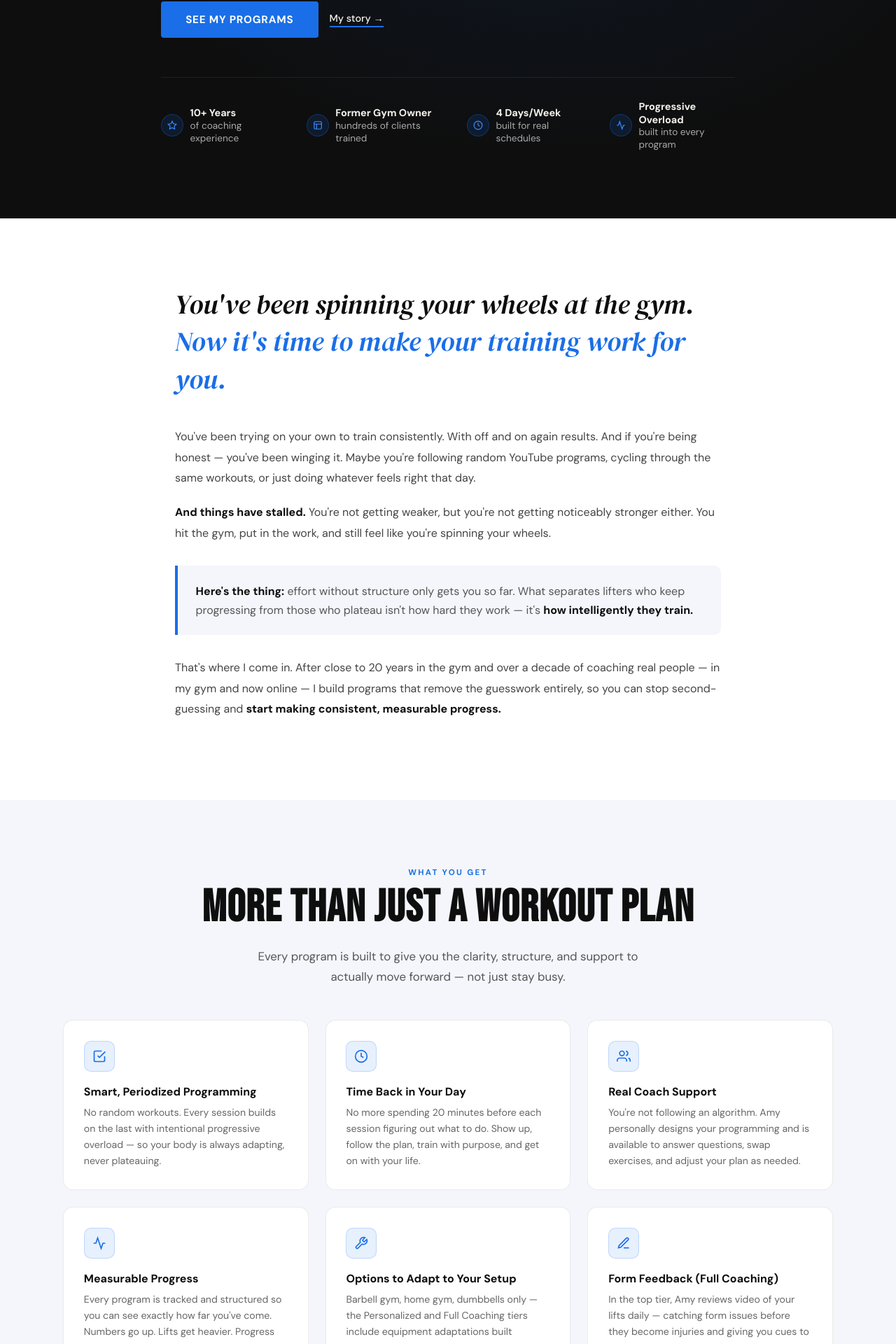
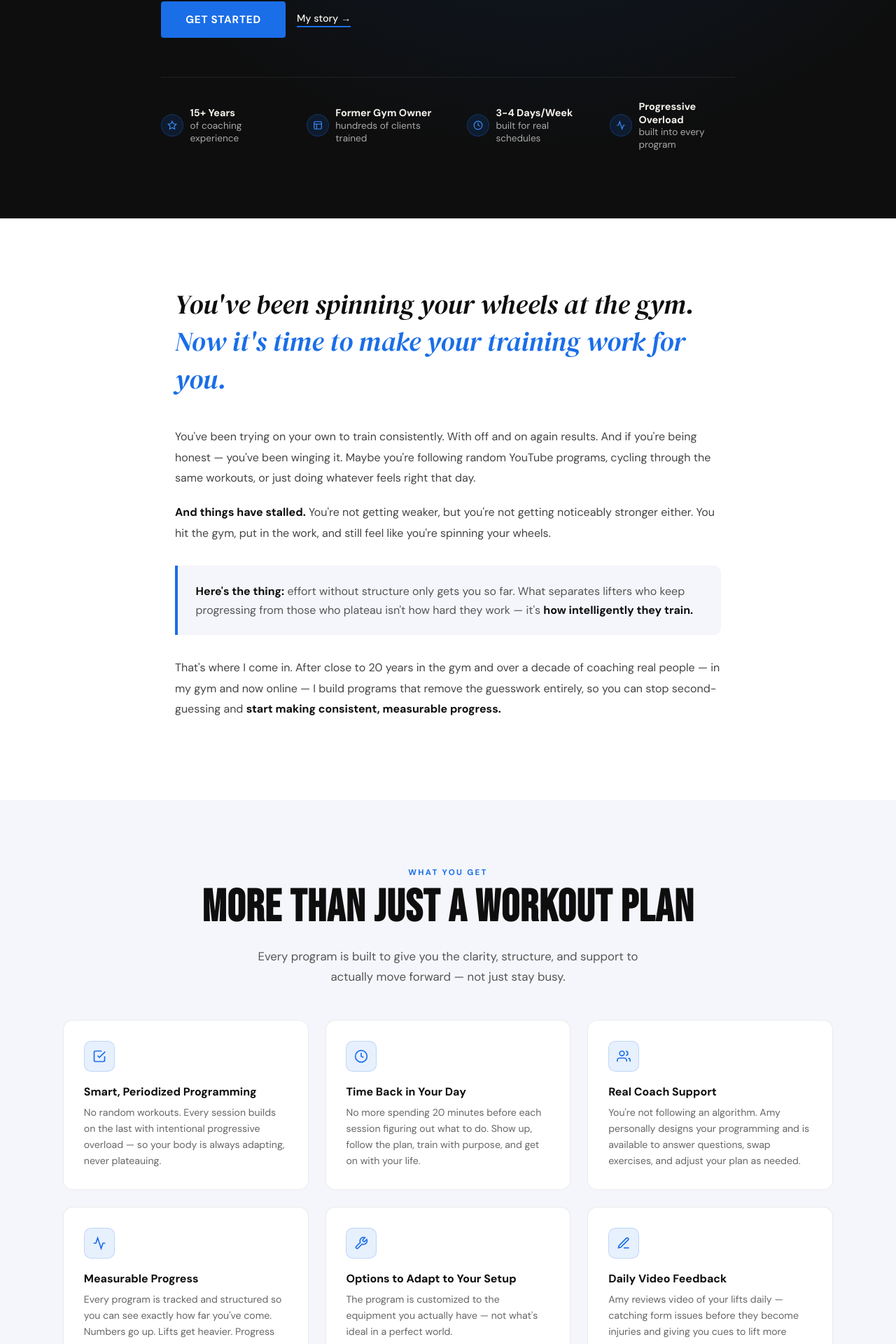
Before and after one commit to AmyWitt/amy-witt-coaching, a React (Vite) app: page / in a window 1280 px wide. Shown: the part 640-2560 px from the top of the page at 70% size. Built offline with nearby package versions, Linux system fonts and the light colour scheme.

Commit message:
Update App.jsx

```diff
--- a/src/App.jsx
+++ b/src/App.jsx
@@ -2,17 +2,13 @@ import { useState } from 'react'
 import amyPhoto from './assets/amy.js'
 import './App.css'
 
-const STRIPE = {
-  monthly: 'https://buy.stripe.com/4gM8wPcSmc4a3Lq6a908g05',
-  personalized: 'https://buy.stripe.com/14A3cvf0ub06chWbut08g04',
-  full: 'https://buy.stripe.com/eVqdR98C6fgmgycgON08g01',
-}
+const STRIPE_LINK = 'https://buy.stripe.com/eVqdR98C6fgmgycgON08g01'
 
 function Nav() {
   return (
     <nav className="nav">
       <a href="#" className="nav-logo">Amy <span>Witt</span></a>
-      <a href="#packages" className="nav-cta">View Programs</a>
+      <a href="#offer" className="nav-cta">Get Started</a>
     </nav>
   )
 }
@@ -23,39 +19,29 @@ function Hero() {
       <div className="hero-bg-glow" />
       <div className="hero-inner">
         <div className="hero-eyebrow fade-up">Online Strength Programs &amp; Coaching · For People Who Want More Out of Their Workouts</div>
-        <h1 className="hero-h1 fade-up delay-1">
-          Stop Guessing.<br />Start Getting <em>Stronger.</em>
-        </h1>
+        <h1 className="hero-h1 fade-up delay-1">Stop Guessing.<br />Start Getting <em>Stronger.</em></h1>
         <p className="hero-sub fade-up delay-2">
           You've put in the reps. But <strong>random workouts and guesswork are keeping you stuck.</strong> This programming gives you a smart, structured path to real, lasting strength — without the trial and error.
         </p>
         <div className="hero-ctas fade-up delay-3">
-          <a href="#packages" className="btn-primary">See My Programs</a>
+          <a href="#offer" className="btn-primary">Get Started</a>
           <a href="#about" className="btn-secondary">My story →</a>
         </div>
         <div className="hero-proof fade-up delay-4">
           <div className="proof-item">
-            <div className="proof-icon">
-              <svg viewBox="0 0 24 24"><path d="M12 2L15.09 8.26L22 9.27L17 14.14L18.18 21.02L12 17.77L5.82 21.02L7 14.14L2 9.27L8.91 8.26L12 2Z" strokeWidth="2" stroke="#3d8fff" fill="none"/></svg>
-            </div>
-            <div className="proof-text"><strong>10+ Years</strong>of coaching experience</div>
+            <div className="proof-icon"><svg viewBox="0 0 24 24"><path d="M12 2L15.09 8.26L22 9.27L17 14.14L18.18 21.02L12 17.77L5.82 21.02L7 14.14L2 9.27L8.91 8.26L12 2Z" strokeWidth="2" stroke="#3d8fff" fill="none"/></svg></div>
+            <div className="proof-text"><strong>15+ Years</strong>of coaching experience</div>
           </div>
           <div className="proof-item">
-            <div className="proof-icon">
-              <svg viewBox="0 0 24 24" stroke="#3d8fff" fill="none" strokeWidth="2"><rect x="3" y="3" width="18" height="18" rx="2"/><path d="M3 9h18M9 21V9"/></svg>
-            </div>
+            <div className="proof-icon"><svg viewBox="0 0 24 24" stroke="#3d8fff" fill="none" strokeWidth="2"><rect x="3" y="3" width="18" height="18" rx="2"/><path d="M3 9h18M9 21V9"/></svg></div>
             <div className="proof-text"><strong>Former Gym Owner</strong>hundreds of clients trained</div>
           </div>
           <div className="proof-item">
-            <div className="proof-icon">
-              <svg viewBox="0 0 24 24" stroke="#3d8fff" fill="none" strokeWidth="2"><circle cx="12" cy="12" r="10"/><polyline points="12 6 12 12 16 14"/></svg>
-            </div>
-            <div className="proof-text"><strong>4 Days/Week</strong>built for real schedules</div>
+            <div className="proof-icon"><svg viewBox="0 0 24 24" stroke="#3d8fff" fill="none" strokeWidth="2"><circle cx="12" cy="12" r="10"/><polyline points="12 6 12 12 16 14"/></svg></div>
+            <div className="proof-text"><strong>3-4 Days/Week</strong>built for real schedules</div>
           </div>
           <div className="proof-item">
-            <div className="proof-icon">
-              <svg viewBox="0 0 24 24" stroke="#3d8fff" fill="none" strokeWidth="2"><polyline points="22 12 18 12 15 21 9 3 6 12 2 12"/></svg>
-            </div>
+            <div className="proof-icon"><svg viewBox="0 0 24 24" stroke="#3d8fff" fill="none" strokeWidth="2"><polyline points="22 12 18 12 15 21 9 3 6 12 2 12"/></svg></div>
             <div className="proof-text"><strong>Progressive Overload</strong>built into every program</div>
           </div>
         </div>
@@ -68,9 +54,7 @@ function Pain() {
   return (
     <section className="pain-section">
       <div className="pain-inner">
-        <div className="pain-intro">
-          You've been spinning your wheels at the gym. <span>Now it's time to make your training work for you.</span>
-        </div>
+        <div className="pain-intro">You've been spinning your wheels at the gym. <span>Now it's time to make your training work for you.</span></div>
         <div className="pain-body">
           <p>You've been trying on your own to train consistently. With off and on again results. And if you're being honest — you've been winging it. Maybe you're following random YouTube programs, cycling through the same workouts, or just doing whatever feels right that day.</p>
           <p><strong>And things have stalled.</strong> You're not getting weaker, but you're not getting noticeably stronger either. You hit the gym, put in the work, and still feel like you're spinning your wheels.</p>
@@ -85,36 +69,12 @@ function Pain() {
 }
 
 const getCards = [
-  {
-    title: 'Smart, Periodized Programming',
-    body: 'No random workouts. Every session builds on the last with intentional progressive overload — so your body is always adapting, never plateauing.',
-    icon: <svg viewBox="0 0 24 24" stroke="#1A6EE8" fill="none" strokeWidth="2"><path d="M9 11l3 3L22 4"/><path d="M21 12v7a2 2 0 01-2 2H5a2 2 0 01-2-2V5a2 2 0 012-2h11"/></svg>,
-  },
-  {
-    title: 'Time Back in Your Day',
-    body: 'No more spending 20 minutes before each session figuring out what to do. Show up, follow the plan, train with purpose, and get on with your life.',
-    icon: <svg viewBox="0 0 24 24" stroke="#1A6EE8" fill="none" strokeWidth="2"><circle cx="12" cy="12" r="10"/><polyline points="12 6 12 12 16 14"/></svg>,
-  },
-  {
-    title: 'Real Coach Support',
-    body: "You're not following an algorithm. Amy personally designs your programming and is available to answer questions, swap exercises, and adjust your plan as needed.",
-    icon: <svg viewBox="0 0 24 24" stroke="#1A6EE8" fill="none" strokeWidth="2"><path d="M17 21v-2a4 4 0 00-4-4H5a4 4 0 00-4 4v2"/><circle cx="9" cy="7" r="4"/><path d="M23 21v-2a4 4 0 00-3-3.87M16 3.13a4 4 0 010 7.75"/></svg>,
-  },
-  {
-    title: 'Measurable Progress',
-    body: "Every program is tracked and structured so you can see exactly how far you've come. Numbers go up. Lifts get heavier. Progress becomes impossible to ignore.",
-    icon: <svg viewBox="0 0 24 24" stroke="#1A6EE8" fill="none" strokeWidth="2"><polyline points="22 12 18 12 15 21 9 3 6 12 2 12"/></svg>,
-  },
-  {
-    title: 'Options to Adapt to Your Setup',
-    body: "Barbell gym, home gym, dumbbells only — the Personalized and Full Coaching tiers include equipment adaptations built specifically around what you have, not what's ideal in a perfect world.",
-    icon: <svg viewBox="0 0 24 24" stroke="#1A6EE8" fill="none" strokeWidth="2"><path d="M14.7 6.3a1 1 0 000 1.4l1.6 1.6a1 1 0 001.4 0l3.77-3.77a6 6 0 01-7.94 7.94l-6.91 6.91a2.12 2.12 0 01-3-3l6.91-6.91a6 6 0 017.94-7.94l-3.76 3.76z"/></svg>,
-  },
-  {
-    title: 'Form Feedback (Full Coaching)',
-    body: 'In the top tier, Amy reviews video of your lifts daily — catching form issues before they become injuries and giving you cues to lift more effectively and safely.',
-    icon: <svg viewBox="0 0 24 24" stroke="#1A6EE8" fill="none" strokeWidth="2"><path d="M12 20h9"/><path d="M16.5 3.5a2.121 2.121 0 013 3L7 19l-4 1 1-4L16.5 3.5z"/></svg>,
-  },
+  { title: 'Smart, Periodized Programming', body: 'No random workouts. Every session builds on the last with intentional progressive overload — so your body is always adapting, never plateauing.', icon: <svg viewBox="0 0 24 24" stroke="#1A6EE8" fill="none" strokeWidth="2"><path d="M9 11l3 3L22 4"/><path d="M21 12v7a2 2 0 01-2 2H5a2 2 0 01-2-2V5a2 2 0 012-2h11"/></svg> },
+  { title: 'Time Back in Your Day', body: "No more spending 20 minutes before each session figuring out what to do. Show up, follow the plan, train with purpose, and get on with your life.", icon: <svg viewBox="0 0 24 24" stroke="#1A6EE8" fill="none" strokeWidth="2"><circle cx="12" cy="12" r="10"/><polyline points="12 6 12 12 16 14"/></svg> },
+  { title: 'Real Coach Support', body: "You're not following an algorithm. Amy personally designs your programming and is available to answer questions, swap exercises, and adjust your plan as needed.", icon: <svg viewBox="0 0 24 24" stroke="#1A6EE8" fill="none" strokeWidth="2"><path d="M17 21v-2a4 4 0 00-4-4H5a4 4 0 00-4 4v2"/><circle cx="9" cy="7" r="4"/><path d="M23 21v-2a4 4 0 00-3-3.87M16 3.13a4 4 0 010 7.75"/></svg> },
+  { title: 'Measurable Progress', body: "Every program is tracked and structured so you can see exactly how far you've come. Numbers go up. Lifts get heavier. Progress becomes impossible to ignore.", icon: <svg viewBox="0 0 24 24" stroke="#1A6EE8" fill="none" strokeWidth="2"><polyline points="22 12 18 12 15 21 9 3 6 12 2 12"/></svg> },
+  { title: 'Options to Adapt to Your Setup', body: "The program is customized to the equipment you actually have — not what's ideal in a perfect world.", icon: <svg viewBox="0 0 24 24" stroke="#1A6EE8" fill="none" strokeWidth="2"><path d="M14.7 6.3a1 1 0 000 1.4l1.6 1.6a1 1 0 001.4 0l3.77-3.77a6 6 0 01-7.94 7.94l-6.91 6.91a2.12 2.12 0 01-3-3l6.91-6.91a6 6 0 017.94-7.94l-3.76 3.76z"/></svg> },
+  { title: 'Daily Video Feedback', body: 'Amy reviews video of your lifts daily — catching form issues before they become injuries and giving you cues to lift more effectively and safely.', icon: <svg viewBox="0 0 24 24" stroke="#1A6EE8" fill="none" strokeWidth="2"><path d="M12 20h9"/><path d="M16.5 3.5a2.121 2.121 0 013 3L7 19l-4 1 1-4L16.5 3.5z"/></svg> },
 ]
 
 function WhatYouGet() {
@@ -142,14 +102,12 @@ function About() {
   return (
     <section className="light" id="about">
       <div className="about-grid">
-        <div className="about-photo">
-          <img src={amyPhoto} alt="Amy Witt Strength Coach" />
-        </div>
+        <div className="about-photo"><img src={amyPhoto} alt="Amy Witt Strength Coach" /></div>
         <div className="about-text">
           <div className="section-label">About Amy</div>
           <h2 className="section-title">This Isn't My First Rep.</h2>
           <p>I spent years running a gym — watching what works, what doesn't, and what <strong>lifters specifically</strong> need to keep making progress. I've written programs and coached hundreds of clients, from beginners up to advanced lifters who needed a smarter path forward.</p>
-          <p>When I sold my gym, I took everything I'd learned and built it into an online coaching model that gives you the same quality of programming — <strong>without needing to step foot in my gym.</strong></p>
+          <p>When I sold my gym, I took everything I'd learned and built it into an online coaching model that gives you the same quality of programming <strong>without needing to step foot in my gym.</strong></p>
           <p>My programs aren't padded with filler — every exercise has purpose. They're designed for people who are serious about getting stronger and want a coach who's equally serious about their results.</p>
           <div className="credential-list">
             <div className="credential">
@@ -168,15 +126,13 @@ function About() {
         </div>
         <div className="about-visual">
           <div className="about-accent" />
-          <div className="big-quote">
-            "The gap between <span>spinning your wheels</span> and real progress isn't just about effort — it's also about <span>program quality</span> and having a smart plan."
-          </div>
+          <div className="big-quote">"The gap between <span>spinning your wheels</span> and real progress isn't just about effort — it's also about <span>program quality</span> and having a smart plan."</div>
           <div className="quote-attr">— Amy Witt</div>
           <div className="mini-stats">
             <div className="mini-stat"><span className="num">20</span><span className="lbl">Years in the gym</span></div>
             <div className="mini-stat"><span className="num">100s</span><span className="lbl">Clients trained</span></div>
-            <div className="mini-stat"><span className="num">4×</span><span className="lbl">Days per week</span></div>
-            <div className="mini-stat"><span className="num">3</span><span className="lbl">Program tiers</span></div>
+            <div className="mini-stat"><span className="num">3-4×</span><span className="lbl">Days per week</span></div>
+            <div className="mini-stat"><span className="num">1</span><span className="lbl">Program tier</span></div>
           </div>
         </div>
       </div>
@@ -184,80 +140,38 @@ function About() {
   )
 }
 
-const packages = [
-  {
-    name: 'Monthly Program',
-    tagline: 'Full 8–12 week strength cycles — not just 4 weeks of random workouts.',
-    price: '$79',
-    period: 'per month',
-    features: [
-      'Workouts focused on getting stronger, moving better, and staying consistent',
-      'Runs in 6–8 week cycles for real, progressive results — no more random workouts',
-      '4 days/week with built-in progressive overload',
-      'Exercise demos and coaching notes included',
-      'Designed for those who have basic knowledge of most movements',
-      'Cancel anytime — no refunds for unused months',
-    ],
-    link: STRIPE.monthly,
-    featured: false,
-  },
-  {
-    name: 'Personalized Program',
-    tagline: 'The monthly program, adapted to your exact equipment and setup.',
-    price: '$42',
-    period: 'per week',
-    features: [
-      'Built from the same framework as the monthly program, but tailored directly to you',
-      'Customized based on your equipment and previous training history',
-      'Adjusted weekly based on your progress',
-      'Direct message access to Amy',
-      'Cancel anytime — no refunds for unused weeks',
-    ],
-    link: STRIPE.personalized,
-    featured: true,
-  },
-  {
-    name: 'Full Coaching',
-    tagline: 'Personalized programming plus daily video feedback from Amy.',
-    price: '$67',
-    period: 'per week',
-    features: [
-      'Everything in Personalized Program',
-      'Daily video feedback on your lifts and form',
-      'Real-time load and volume adjustments',
-      'Highest level of accountability and coaching',
-    ],
-    link: STRIPE.full,
-    featured: false,
-  },
-]
-
-function Packages() {
+function Offer() {
   return (
-    <section className="light-alt" id="packages">
+    <section className="light-alt" id="offer">
       <div className="center">
-        <div className="section-label">Programs &amp; Pricing</div>
-        <h2 className="section-title">Pick Your Level of Support</h2>
-        <p className="section-sub">Whether you want smart programming to follow independently or full coaching with daily feedback — there's a tier built for where you are.</p>
+        <div className="section-label">Program &amp; Pricing</div>
+        <h2 className="section-title">One Program. Full Support.</h2>
+        <p className="section-sub">Personalized strength programming with daily video feedback — built around you, your equipment, and your goals.</p>
       </div>
-      <div className="packages-grid">
-        {packages.map((pkg) => (
-          <div className={`pkg-card${pkg.featured ? ' featured' : ''}`} key={pkg.name}>
-            {pkg.featured && <span className="popular-badge">Most Popular</span>}
-            <div className="pkg-name">{pkg.name}</div>
-            <div className="pkg-tagline">{pkg.tagline}</div>
+      <div className="offer-wrap">
+        <div className="offer-card">
+          <div className="offer-card-left">
+            <div className="pkg-name">Personalized Strength Program</div>
+            <div className="pkg-tagline">3-4x per week programming tailored to you, your equipment, and your training history — with daily video feedback from Amy.</div>
             <div className="pkg-price">
-              <div className="price-amount">{pkg.price}</div>
-              <div className="price-period">{pkg.period}</div>
+              <div className="price-amount">$67</div>
+              <div className="price-period">per week</div>
             </div>
+            <a href={STRIPE_LINK} className="pkg-cta pkg-cta-filled" target="_blank" rel="noreferrer">Get Started</a>
+          </div>
+          <div className="offer-card-right">
             <ul className="pkg-features">
-              {pkg.features.map((f) => (
-                <li key={f}><span className="check" />{f}</li>
-              ))}
+              <li><span className="check" />Built from a smart, periodized framework and tailored directly to you</li>
+              <li><span className="check" />Customized based on your equipment and previous training history</li>
+              <li><span className="check" />3-4 days/week with built-in progressive overload</li>
+              <li><span className="check" />Daily video feedback on your lifts and form</li>
+              <li><span className="check" />Real-time load and volume adjustments</li>
+              <li><span className="check" />Direct message access to Amy</li>
+              <li><span className="check" />Highest level of accountability and coaching</li>
+              <li><span className="check" />Cancel anytime — no refunds for unused weeks</li>
             </ul>
-            <a href={pkg.link} className={`pkg-cta ${pkg.featured ? 'pkg-cta-filled' : 'pkg-cta-outline'}`} target="_blank" rel="noreferrer">Get Started</a>
           </div>
-        ))}
+        </div>
       </div>
     </section>
   )
@@ -273,9 +187,9 @@ function ForYou() {
           <ul className="for-list">
             {[
               { n: '01', title: 'You already know the movements', body: "Squats, deadlifts, presses — you've got the basics. You just need a smarter plan to take things further." },
-              { n: '02', title: "You've hit a plateau and want to break it", body: 'Your progress has stalled and you know random programming is the reason. It\'s time for something structured.' },
+              { n: '02', title: "You've hit a plateau and want to break it", body: "Your progress has stalled and you know random programming is the reason. It's time for something structured." },
               { n: '03', title: 'You want to train smarter, not just harder', body: "You're done grinding without direction. You want programming that's designed to actually produce results." },
-              { n: '04', title: 'You have specific equipment or constraints', body: 'Home gym, limited gear, unusual schedule — Personalized and Full Coaching tiers are built around your reality.' },
+              { n: '04', title: 'You have specific equipment or constraints', body: 'Home gym, limited gear, unusual schedule — this program is built around your reality.' },
             ].map((item) => (
               <li className="for-item" key={item.n}>
                 <span className="for-num">{item.n}</span>
@@ -289,9 +203,9 @@ function ForYou() {
           <h2 className="section-title">Simple Process. Serious Results.</h2>
           <div className="steps-list">
             {[
-              { n: '1', title: 'Choose your tier', body: 'Pick the level of support that fits your goals and budget.' },
-              { n: '2', title: 'Receive your first program', body: 'Your program lands in your inbox within 48 hours — ready to go.' },
-              { n: '3', title: 'Train, track, get stronger', body: 'Follow the plan, log your lifts, and watch consistent progress replace the guesswork.' },
+              { n: '1', title: 'Sign up', body: 'Click Get Started and complete your purchase.' },
+              { n: '2', title: 'Receive your first program', body: 'Your program lands in your inbox within 48 hours, ready to go.' },
+              { n: '3', title: 'Train, track, get stronger', body: 'Follow the plan, send Amy video of your lifts, and watch consistent progress replace the guesswork.' },
             ].map((s) => (
               <div className="step-item" key={s.n}>
                 <div className="step-n">{s.n}</div>
@@ -306,12 +220,12 @@ function ForYou() {
 }
 
 const faqs = [
-  { q: 'Is this only for experienced lifters?', a: "Not at all — Amy has coached everyone from complete beginners to advanced lifters. If you're newer to lifting, reach out and she can advise on the best starting point for you." },
-  { q: 'What if I only have a home gym or limited equipment?', a: 'The Personalized and Full Coaching tiers are built exactly for this. Amy adapts every session to the equipment you actually have — no compromises, no filler exercises just to fill space.' },
-  { q: 'How is this different from following a program I find online?', a: "Free programs are written for a generic lifter. Amy's programs are written with context — her close-to-20 years of coaching experience, and (in the Personalized/Full tiers) your actual equipment, history, and goals. It's the difference between a template and a real training plan." },
-  { q: 'What does video feedback in Full Coaching actually look like?', a: 'You send short clips of your lifts — a phone propped up is totally fine — and Amy reviews them daily. You\'ll get specific, actionable coaching cues to improve your technique, manage fatigue, and make each session count.' },
-  { q: 'Can I switch tiers or cancel?', a: "Yes to both. You can upgrade, downgrade, or cancel at any time. Just message Amy and she'll sort it out quickly. Please note no refunds are given for unused months." },
-  { q: 'How quickly will I receive my first program?', a: 'Within 48 hours of completing your intake form. Amy reviews every intake personally before building your program. You\'ll always get something thoughtfully designed, not auto-generated.' },
+  { q: 'Is this suitable for all fitness levels?', a: "Yes — Amy has coached everyone from complete beginners to advanced lifters. Your program is built specifically around your experience level and goals." },
+  { q: 'What if I only have a home gym or limited equipment?', a: 'No problem at all. Amy adapts every session to the equipment you actually have — no compromises, no filler exercises.' },
+  { q: 'What does daily video feedback actually look like?', a: "You send short clips of your lifts — a phone propped up is totally fine. Amy reviews them daily and gives you specific, actionable coaching cues to improve your technique and make each session count." },
+  { q: 'How quickly will I receive my first program?', a: "Within 48 hours of signing up. Amy reviews every intake personally before building your program — you'll always get something thoughtfully designed, not auto-generated." },
+  { q: 'Can I cancel?', a: "Yes, you can cancel anytime. Please note no refunds are given for unused weeks." },
+  { q: 'How is this different from following a program I find online?', a: "Free programs are written for a generic lifter. Amy's programs are written with context — your equipment, history, and goals. It's the difference between a template and a real training plan built for you." },
 ]
 
 function FAQ() {
@@ -326,8 +240,7 @@ function FAQ() {
         {faqs.map((item, i) => (
           <div className={`faq-item${open === i ? ' open' : ''}`} key={i}>
             <button className="faq-q" onClick={() => setOpen(open === i ? null : i)}>
-              {item.q}
-              <span className="icon">+</span>
+              {item.q}<span className="icon">+</span>
             </button>
             {open === i && <div className="faq-a">{item.a}</div>}
           </div>
@@ -342,7 +255,7 @@ function CTABanner() {
     <section className="cta-banner" id="contact">
       <h2>You're Putting in the Work. Your Program Should Too.</h2>
       <p>Expert programming from a coach who's spent close to 20 years in the gym — now available wherever you train.</p>
-      <a href="#packages" className="btn-white">Choose Your Program</a>
+      <a href={STRIPE_LINK} className="btn-white" target="_blank" rel="noreferrer">Get Started</a>
     </section>
   )
 }
@@ -365,7 +278,7 @@ export default function App() {
       <Pain />
       <WhatYouGet />
       <About />
-      <Packages />
+      <Offer />
       <ForYou />
       <FAQ />
       <CTABanner />
```
